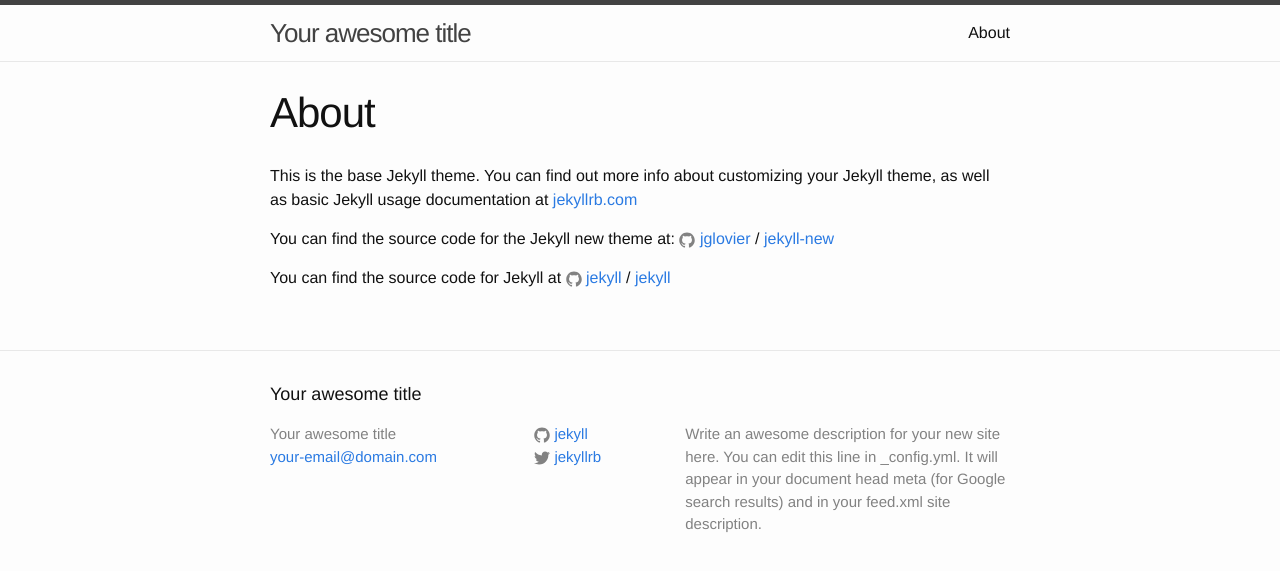
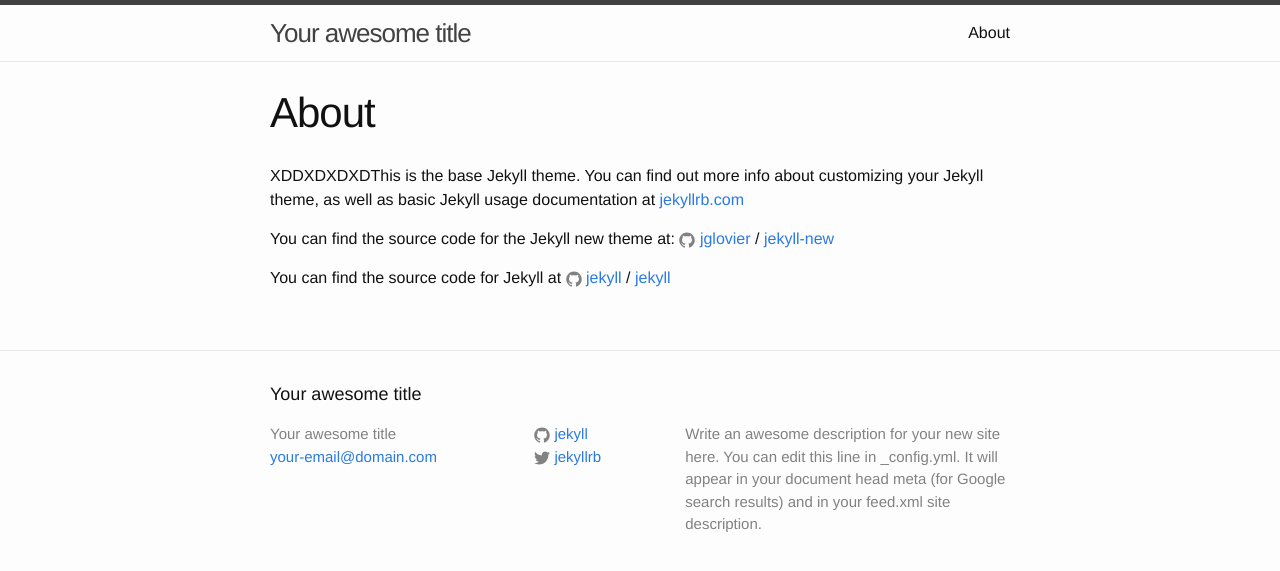
Before and after one commit to IsmaelEzequiel/ismaelezequiel.github.io, a Jekyll site: the page built from about.md, in a window 1280 px wide. Shown: the top 571 px of the page. Built offline with Jekyll 4.4.1, drawn with Linux system fonts in a browser that asks for light colours.

```diff
--- a/about.md
+++ b/about.md
@@ -4,7 +4,7 @@ title: About
 permalink: /about/
 ---
 
-This is the base Jekyll theme. You can find out more info about customizing your Jekyll theme, as well as basic Jekyll usage documentation at [jekyllrb.com](http://jekyllrb.com/)
+XDDXDXDXDThis is the base Jekyll theme. You can find out more info about customizing your Jekyll theme, as well as basic Jekyll usage documentation at [jekyllrb.com](http://jekyllrb.com/)
 
 You can find the source code for the Jekyll new theme at:
 {% include icon-github.html username="jglovier" %} /
--- a/css/main.scss
+++ b/css/main.scss
@@ -47,6 +47,7 @@ $on-laptop:        800px;
 
 // Import partials from `sass_dir` (defaults to `_sass`)
 @import
+        "main",
         "base",
         "layout",
         "syntax-highlighting"
```
Also changed, not shown: index.html (added, +12 -0 lines), _sass/_main.scss (added), blog.html (renamed from index2.html), static/img/background.jpg (added), static/img/profile.jpg (added).
